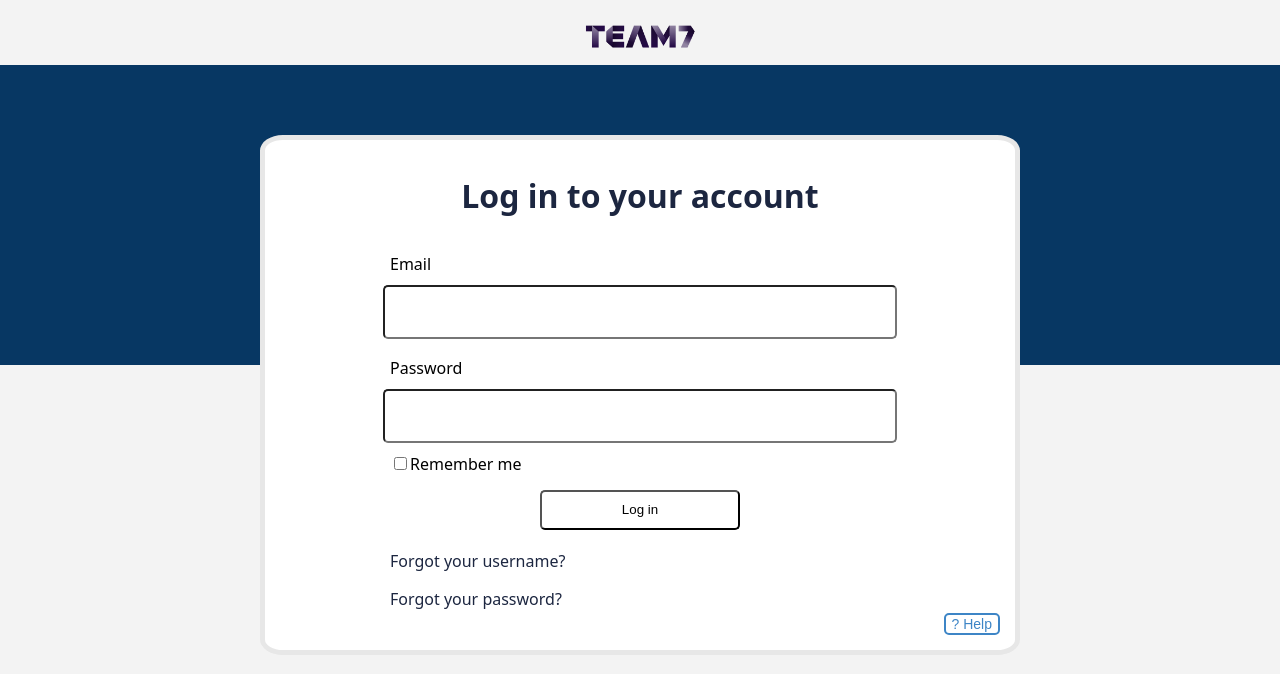
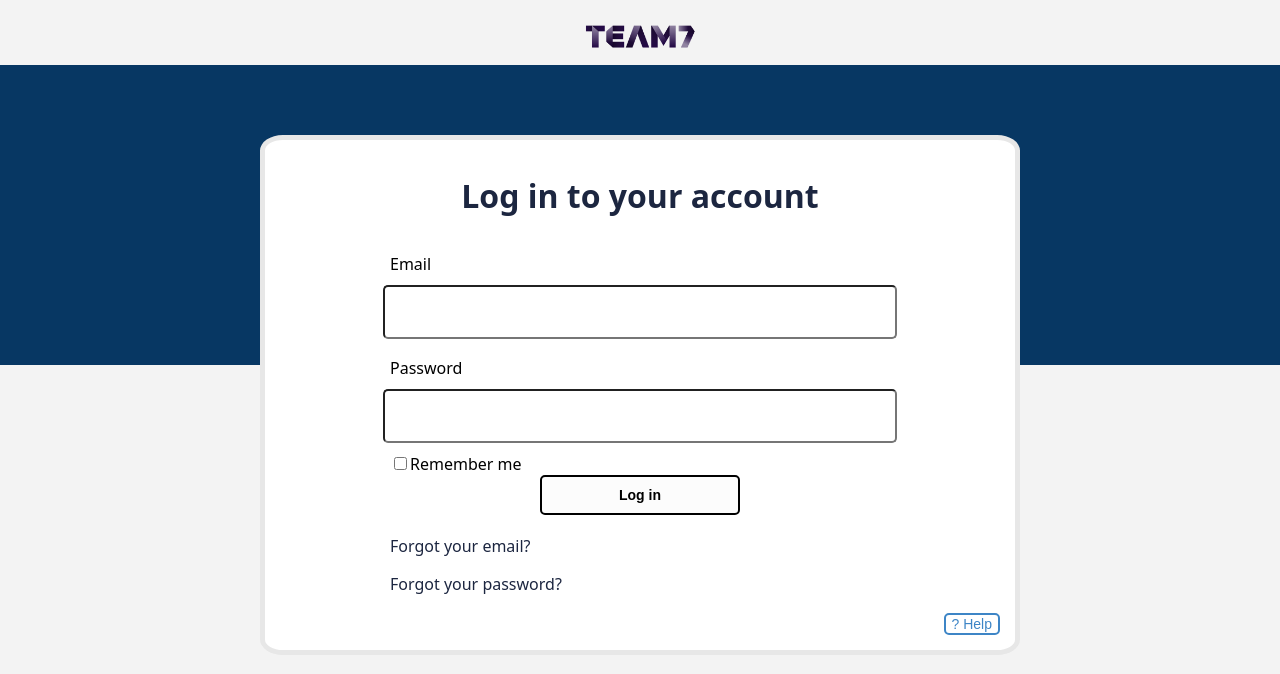
Before and after one commit to He1mont/CapitalOne-Carbon-Impact, a React (Create React App) app in the folder frontend/: page /login in a window 1280 px wide. Shown: the top 674 px of the page. Built offline with nearby package versions, Linux system fonts and the light colour scheme.

Commit message:
fix(frontend): fix login bugs

```diff
--- a/frontend/src/assets/styles/Login.module.css
+++ b/frontend/src/assets/styles/Login.module.css
@@ -146,12 +146,15 @@ body {
   margin-left: 125px;
 }
 .loginBtnSubmit {
-  margin-top: 15px;
+  height: 40px;
   width: 200px;
-  height: 40px;
+  background-color: rgb(252, 252, 252);
+  border-radius: 5px;
   border-width: 2px;
-  border-radius: 5px;
-  background-color: rgb(255, 255, 255);
+  border-color: black;
+  border-style: solid;
+  font-size: 14px;
+  font-weight: bold;
 }
 .loginBtnSubmit:hover {
   background-color: rgb(236, 236, 236);
--- a/frontend/src/pages/Login.js
+++ b/frontend/src/pages/Login.js
@@ -117,7 +117,7 @@ function Mid({
           {/* Forgotten Credentials Links */}
           <div className={styles.loginForgottenBtn}>
             <p className={styles.forgotUsername + " " + styles.textRight}>
-              <a href="#">Forgot your username?</a>
+              <a href="#">Forgot your email?</a>
             </p>
             <p className={styles.forgotPassword + " " + styles.textRight}>
               <a href="#">Forgot your password?</a>
@@ -159,6 +159,10 @@ function Login() {
   const [loginMessage, setLoginMessage] = useState("");
   const history = useHistory();
 
+  const isValidInput = () => {
+    return email !== "" && password !== ""
+  }
+
   /**
    * handleSubmit function
    * Handles the form submission for logging in.
@@ -168,39 +172,32 @@ function Login() {
   const handleSubmit = async (e) => {
     e.preventDefault();
 
-    if (email === "" && password === "") {
-      setLoginMessage("Please enter your email and password.");
-    } else if (password === "") {
-      setLoginMessage("Please enter your password.");
-    } else if (email === "") {
-      setLoginMessage("Please enter your email.");
-    }
+    if (!isValidInput()) {                  // invalid input
+      setLoginMessage("Please enter valid Email and Password!");
 
-    // call backend API
+    } else {                                // call backend API
       const data = await API.getAccountByEmail(email);
 
-    // email does not exist
-    if (data.length === 0) {
+      if (data.length === 0) {              // email does not exist
         setLoginMessage("Email Not Found!");
 
       } else {
         const account = data[0]
 
-      // email is suspended or closed
-      if (account.state === "closed") {
+        if (account.state === "closed") {   // email is suspended or closed
           setLoginMessage("Your account has been closed!");
 
         } else if (account.state === "suspended") {
           setLoginMessage("Your account has been suspended!");
 
-        // email is open or flagged
-      } else {
+        } else {                            // email is open or flagged
           const username = account.username;
           setLoginMessage("Log in successfully!");
           history.push({
             pathname: "/home",
             state: { name: username, id: account.accountID },
           });
+        }
       }
     }
     // Clear login message after a delay
```
Lines whose indentation alone changed are shown as unchanged.
